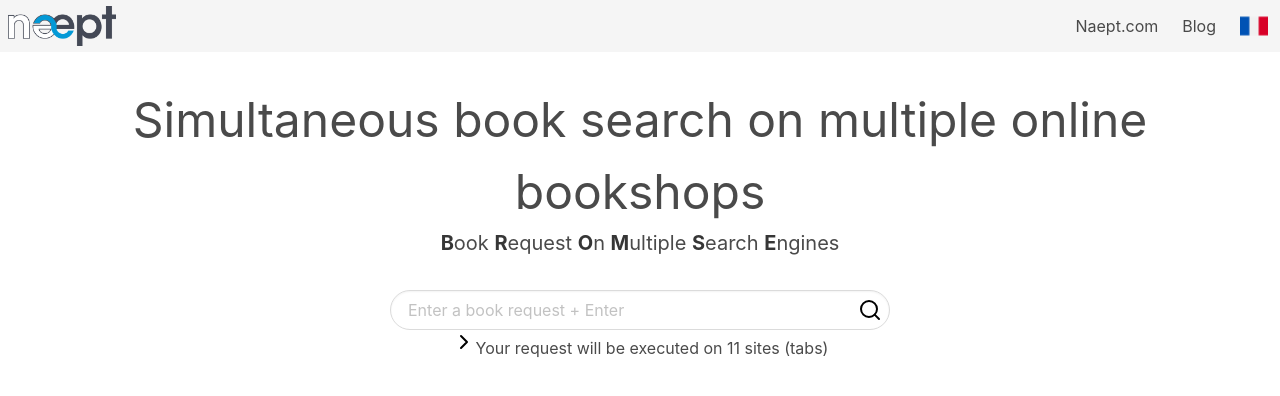
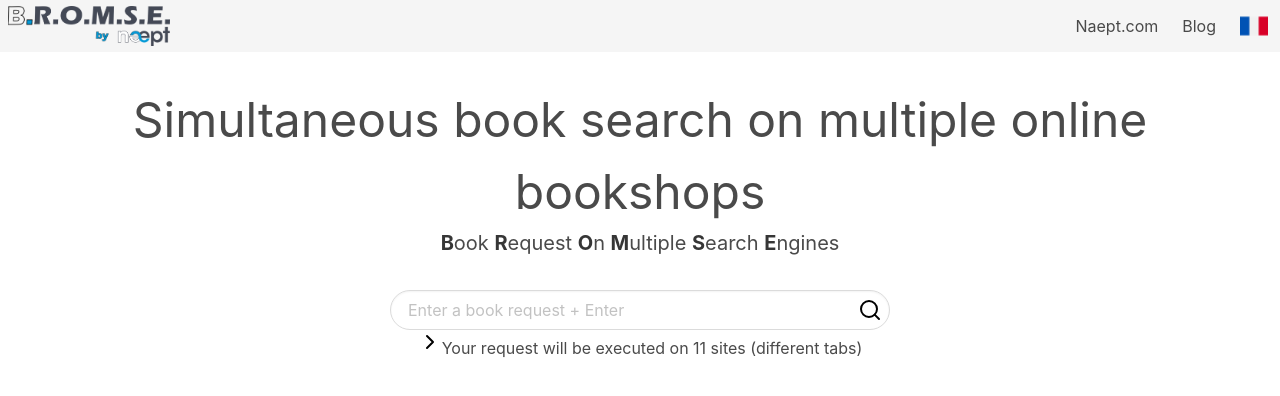
Before and after one commit to naept/bromse, a Vue app: page / in a window 1280 px wide. Shown: the top 396 px of the page. Built offline with nearby package versions, Linux system fonts and the light colour scheme.

Commit message:
Add dedicated lobo

```diff
--- a/src/components/bromse.vue
+++ b/src/components/bromse.vue
@@ -68,7 +68,6 @@ export default {
 
     nbSearchedSites: function(){
       let i = 0
-      console.log(this.searchEngines)
       this.searchEngines.forEach(engine=>{
         if (engine.search) {
             i++
--- a/src/components/topbar.vue
+++ b/src/components/topbar.vue
@@ -1,7 +1,7 @@
 <template>
     <nav class="navbar is-light" role="navigation" aria-label="main navigation">
     <div class="navbar-brand">
-        <img src="@/assets/logo.png" alt="" style="height: 40px; margin-top: auto; margin-bottom: auto; margin-left: 8px;">
+        <img src="@/assets/bromse-logo.png" alt="" style="height: 40px; margin-top: auto; margin-bottom: auto; margin-left: 8px;">
         <a role="button" class="navbar-burger burger" :class="showMenu ? 'is-active' : ''" aria-label="menu" aria-expanded="false" data-target="navbarBromse" @click="toggleHamburger">
             <span aria-hidden="true"></span>
             <span aria-hidden="true"></span>
--- a/src/locales/en.json
+++ b/src/locales/en.json
@@ -1,6 +1,6 @@
 {
   "bigTitle": "Simultaneous book search on multiple online bookshops",
-  "perimeterMentionEnd": " sites (tabs)",
+  "perimeterMentionEnd": " sites (different tabs)",
   "perimeterMentionStart": "Your request will be executed on ",
   "placeholder": "Enter a book request + Enter",
   "selectAll": "Select All"
--- a/src/locales/fr.json
+++ b/src/locales/fr.json
@@ -1,6 +1,6 @@
 {
   "bigTitle": "Recherche de livres simultanée sur plusieurs librairies en ligne",
-  "perimeterMentionEnd": " sites (onglets)",
+  "perimeterMentionEnd": " sites (onglets différents)",
   "perimeterMentionStart": "Votre recherche se lancera sur ",
   "placeholder": "Entrer une requête et cliquer sur Enter",
   "selectAll": "Tout sélectionner"
```
Also changed, not shown: src/assets/bromse-logo.png (added), src/assets/bromse-logo.svg (added).
